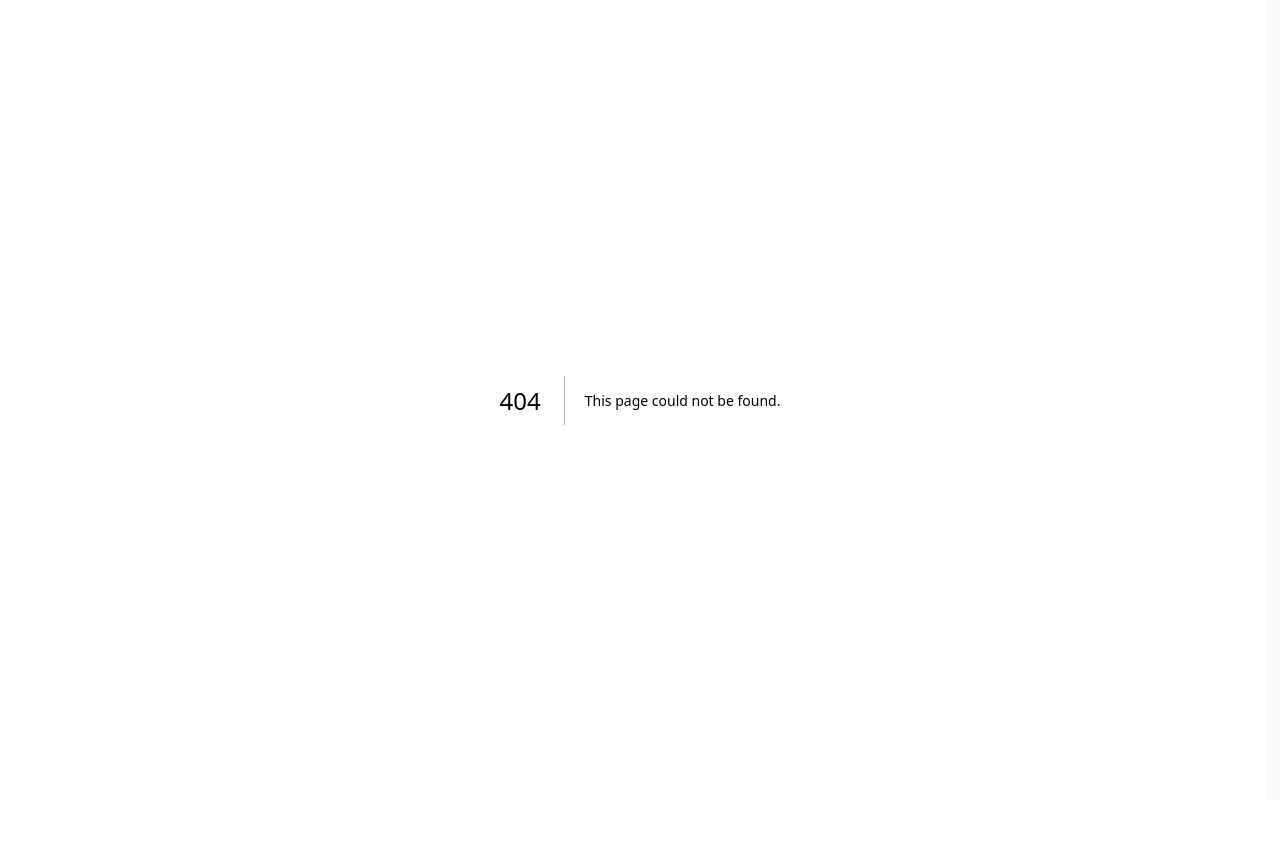
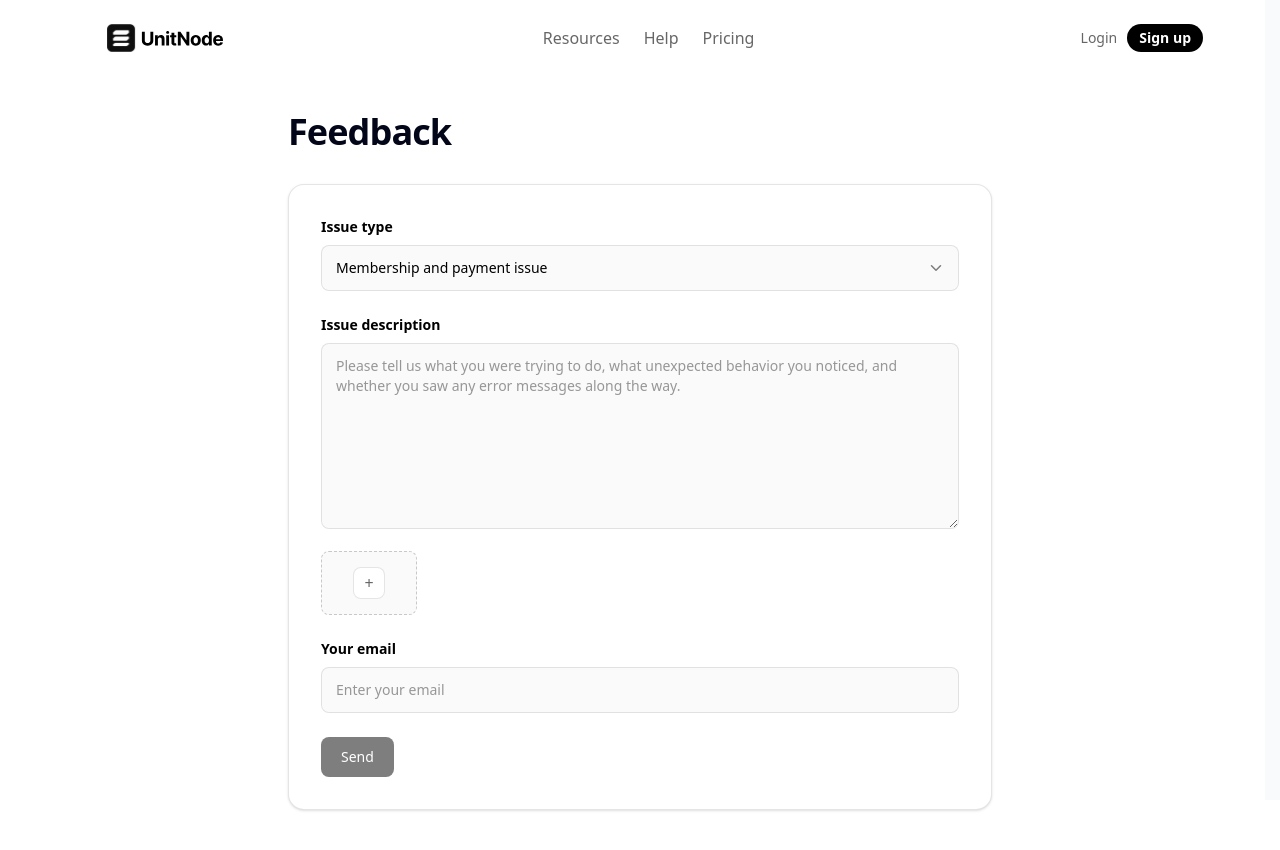
Before and after one commit to acstartup/unitnode.com, a Next.js app: page /contact in a window 1280 px wide. Before the commit this address had no page. Shown: the top 850 px of the page. Before the commit the page ends 800 px from the top, so only its background shows below. Built offline with nearby package versions, Linux system fonts and the light colour scheme.

Commit message:
(adjustment): updated the unitnode mvp... with an actual date

```diff
--- /dev/null
+++ b/src/app/contact/page.tsx
@@ -0,0 +1,97 @@
+"use client";
+
+import { useState, FormEvent } from "react";
+import { Navbar } from "@/components/navbar";
+
+export default function ContactPage() {
+    const [issueType, setIssueType] = useState("Membership and payment issue");
+    const [description, setDescription] = useState("");
+    const [email, setEmail] = useState("");
+
+    const isDisabled = description.trim().length === 0 || email.trim().length === 0;
+
+    function onSubmit(e: FormEvent) {
+        e.preventDefault();
+        // No backend wiring yet
+    }
+
+    return (
+        <div className="relative z-10 min-h-screen bg-white">
+            <Navbar />
+
+            <main className="relative z-10 max-w-3xl mx-auto px-4 sm:px-6 lg:px-8 pt-28 pb-24">
+                <h1 className="text-3xl sm:text-4xl font-bold tracking-tight mb-8">Feedback</h1>
+
+                {/* Card */}
+                <div className="rounded-2xl border border-black/10 bg-white shadow-sm">
+                    <form onSubmit={onSubmit} className="p-5 sm:p-7 md:p-8">
+                        {/* Issue type */}
+                        <label className="block text-sm font-semibold text-black mb-2">Issue type</label>
+                        <div className="relative mb-6">
+                            <select
+                                value={issueType}
+                                onChange={(e) => setIssueType(e.target.value)}
+                                className="w-full appearance-none rounded-md border border-black/10 bg-black/[0.02] px-3.5 py-3 text-sm text-black focus:outline-none focus:ring-2 focus:ring-black/10"
+                            >
+                                <option>Feature request</option>
+                                <option>Issue report</option>
+                                <option>Phone number verification</option>
+                                <option>Membership and payment issue</option>
+                                <option>Account issue</option>
+                                <option>Cannot be shared publicly</option>
+                                <option>Other</option>
+                            </select>
+                            {/* Chevron */}
+                            <svg
+                                width="18"
+                                height="18"
+                                viewBox="0 0 24 24"
+                                fill="none"
+                                xmlns="http://www.w3.org/2000/svg"
+                                className="pointer-events-none absolute right-3.5 top-1/2 -translate-y-1/2 text-black/50"
+                            >
+                                <path d="M6 9l6 6 6-6" stroke="currentColor" strokeWidth="2" strokeLinecap="round" strokeLinejoin="round" />
+                            </svg>
+                        </div>
+
+                        {/* Issue description */}
+                        <label className="block text-sm font-semibold text-black mb-2">Issue description</label>
+                        <div className="mb-6">
+                            <textarea
+                                value={description}
+                                onChange={(e) => setDescription(e.target.value)}
+                                rows={8}
+                                placeholder="Please tell us what you were trying to do, what unexpected behavior you noticed, and whether you saw any error messages along the way."
+                                className="w-full resize-y rounded-md border border-black/10 bg-black/[0.02] px-3.5 py-3 text-sm text-black placeholder-black/40 focus:outline-none focus:ring-2 focus:ring-black/10"
+                            />
+
+                            {/* Attachment tile */}
+                            <div className="mt-4 inline-flex items-center justify-center rounded-md border border-dashed border-black/20 bg-black/[0.02] w-24 h-16">
+                                <div className="flex items-center justify-center w-8 h-8 rounded-md border border-black/10 bg-white text-black/60">+</div>
+                            </div>
+                        </div>
+
+                        {/* Email */}
+                        <label className="block text-sm font-semibold text-black mb-2">Your email</label>
+                        <input
+                            type="email"
+                            value={email}
+                            onChange={(e) => setEmail(e.target.value)}
+                            placeholder="Enter your email"
+                            className="mb-6 w-full rounded-md border border-black/10 bg-black/[0.02] px-3.5 py-3 text-sm text-black placeholder-black/40 focus:outline-none focus:ring-2 focus:ring-black/10"
+                        />
+
+                        {/* Submit */}
+                        <button
+                            type="submit"
+                            disabled={isDisabled}
+                            className="inline-flex items-center justify-center rounded-md bg-black text-white text-sm font-medium px-5 py-2.5 disabled:opacity-50"
+                        >
+                            Send
+                        </button>
+                    </form>
+                </div>
+            </main>
+        </div>
+    );
+}
--- a/src/app/page.tsx
+++ b/src/app/page.tsx
@@ -34,7 +34,7 @@ export default function Home() {
             <span className="animate-ping absolute inline-flex h-full w-full rounded-full bg-white opacity-75"></span>
             <span className="relative inline-flex rounded-full h-1.5 w-1.5 bg-white"></span>
           </span>
-          UnitNode launching MVP soon...
+          UnitNode launching MVP 9/30/25...
         </div>
         <TypingAnimation
           text="Property management on autopilot."
```
